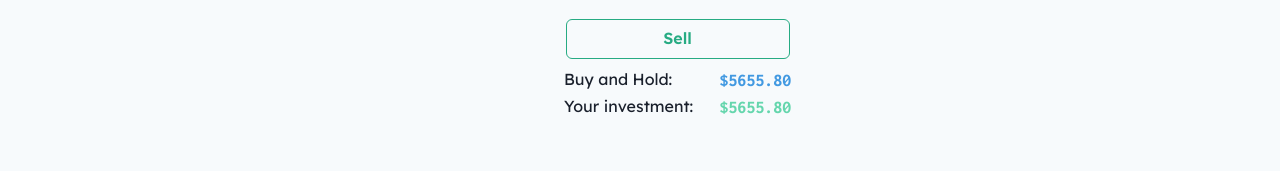
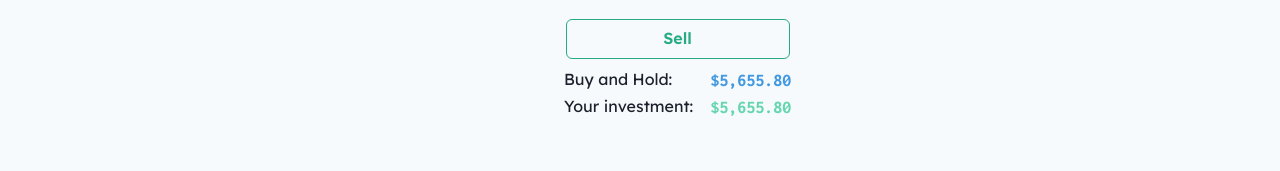
Before and after one commit to butasebi/BeatTheMarket, a React (Create React App) app in the folder front/: page / in a window 1280 px wide. Shown: the part 559-730 px from the top of the page. Built offline with nearby package versions, Linux system fonts and the light colour scheme.

Commit message:
feat: separate money thousands with comma
1234.56 becomes 1,234.56.

```diff
--- a/front/src/components/game/Game.jsx
+++ b/front/src/components/game/Game.jsx
@@ -3,6 +3,10 @@ import GameChart from './GameChart';
 import { useEffect, useState } from 'react';
 
 const START_MONEY = 10000;
+const MONEY_FORMATTER = new Intl.NumberFormat('en-US', {
+  style: 'currency',
+  currency: 'USD',
+});
 
 function BuySellButton(props) {
   const { isInvested, setIsInvested } = props;
@@ -29,14 +33,14 @@ function MoneyStats(props) {
         <Text display='inline'>Buy and Hold: </Text>
         <Text display='inline' variant='monospace' color='blue.400'
               fontWeight='800' fontSize='lg' minWidth='5em' align='right'>
-          ${buyAndHoldInvestment.toFixed(2)}
+          {MONEY_FORMATTER.format(buyAndHoldInvestment)}
         </Text>
       </Flex>
       <Flex justifyContent='space-between' gap='2'>
         <Text display='inline'>Your investment: </Text>
         <Text display='inline' variant='monospace' color='brand.400'
               fontWeight='800' fontSize='lg' minWidth='5em' align='right'>
-          ${userInvestment.toFixed(2)}
+          {MONEY_FORMATTER.format(userInvestment)}
         </Text>
       </Flex>
     </Flex>
```
